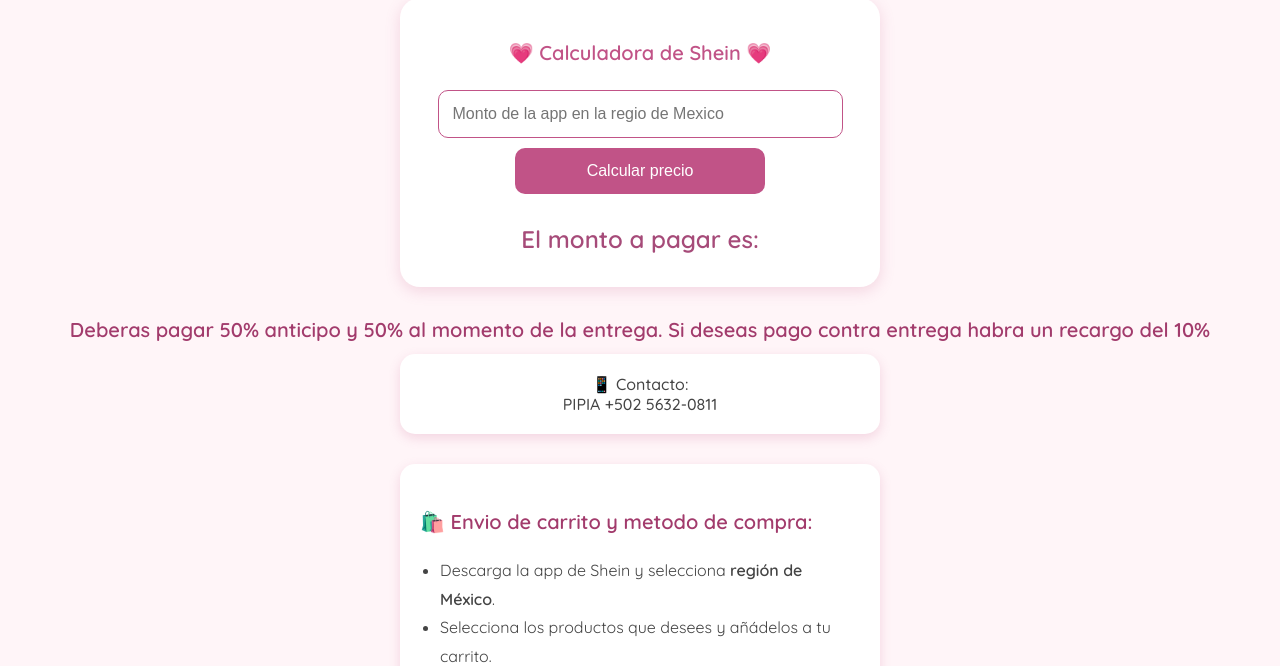
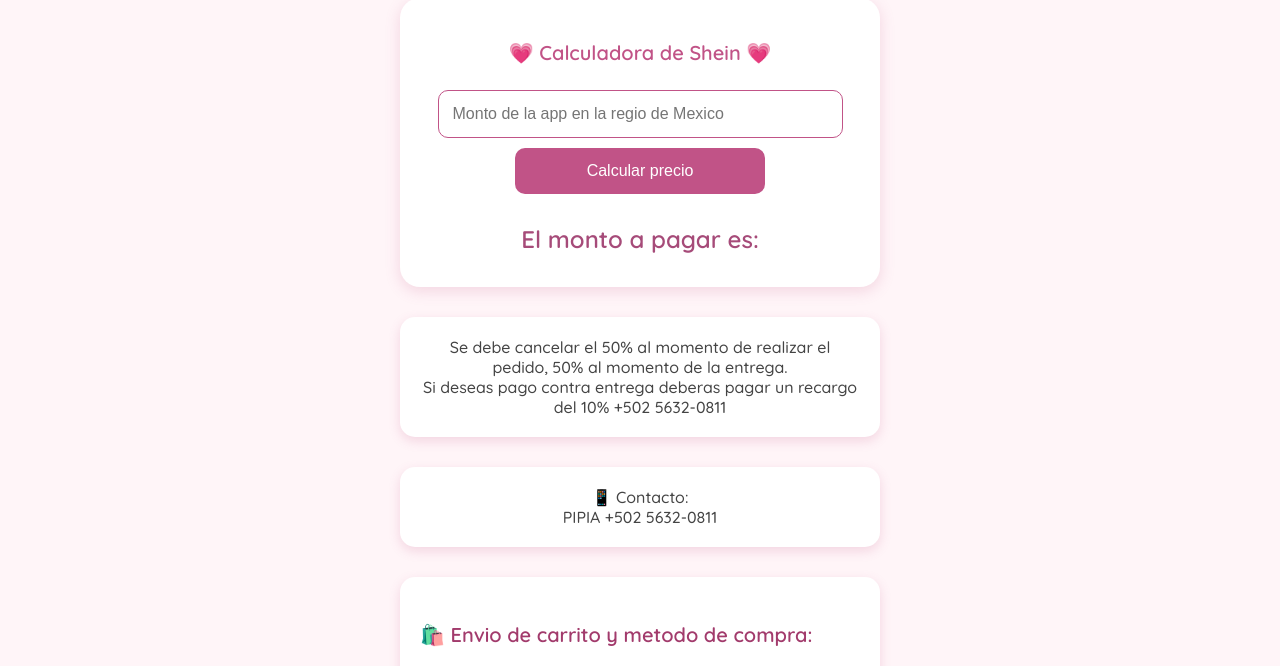
Before and after one commit to Pipia-94/Catalogo, a plain HTML site: page index.html in a window 1280 px wide. Shown: the part 95-761 px from the top of the page. Drawn offline with Linux system fonts and the light colour scheme.

Commit message:
Revise payment terms and add contact details
Updated payment instructions and contact information.

```diff
--- a/index.html
+++ b/index.html
@@ -163,7 +163,10 @@
     <div id="texto-resultado">El monto a pagar es:</div>
     <div id="resultado"></div>
   </div>
-<h3>Deberas pagar 50% anticipo y 50% al momento de la entrega. Si deseas pago contra entrega habra un recargo del 10%</h3>
+<div class="contacto">
+    Se debe cancelar el 50% al momento de realizar el pedido, 50% al momento de la entrega. <br>
+    Si deseas pago contra entrega deberas pagar un recargo del 10% +502 5632-0811
+  </div>
   <!-- ⚡ CONTACTO JUSTO DEBAJO DE LA CALCULADORA ⚡ -->
   <div class="contacto">
     📱 Contacto:<br>
```
